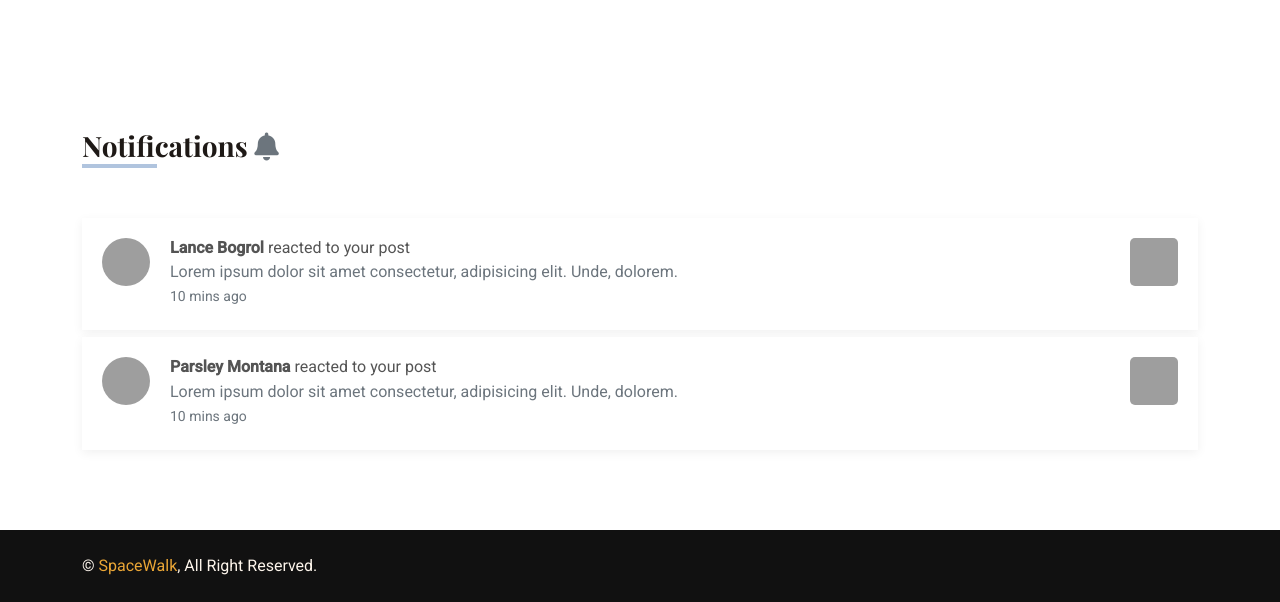
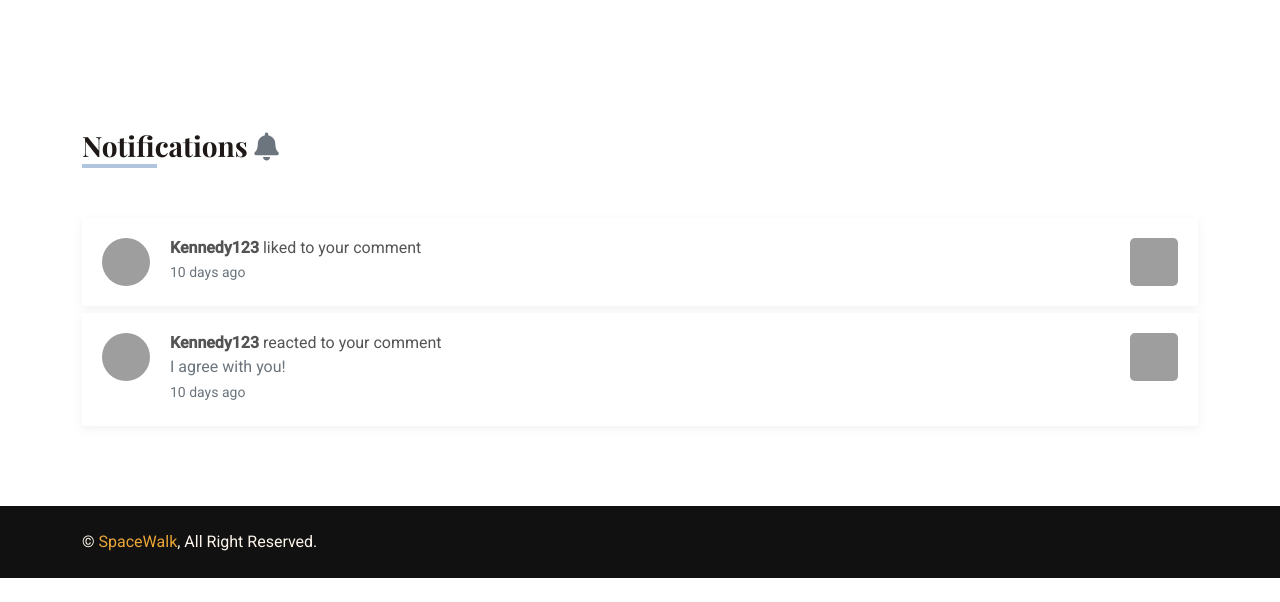
Before and after one commit to ellayang0618/heap-g09, a Flask app: page /notification in a window 1280 px wide. Shown: the part 356-958 px from the top of the page. After the commit the page ends 934 px from the top, so only its background shows below. Run offline with Flask 2, Linux system fonts and the light colour scheme; some libraries are stand-ins or nearby versions; grey boxes are pictures that could not be loaded.

Commit message:
Update notification.html

```diff
--- a/public/templates/notification.html
+++ b/public/templates/notification.html
@@ -96,33 +96,35 @@
                 <div class="notification-list">
                     <div class="notification-list_content">
                         <div class="notification-list_img">
-                            <img src="https://i.imgur.com/CtAQDCP.jpg" alt="user">
+                            <img src="https://apod.nasa.gov/apod/image/2205/FalconSun_Cain_960.jpg" alt="user">
                         </div>
                         <div class="notification-list_detail">
-                            <p><b>Lance Bogrol</b> reacted to your post</p>
-                            <p class="text-muted">Lorem ipsum dolor sit amet consectetur, adipisicing elit. Unde,
-                                dolorem.</p>
-                            <p class="text-muted"><small>10 mins ago</small></p>
+                            <p><b>Kennedy123</b> liked to your comment</p>
+                            <p class="text-muted"></p>
+                            <p class="text-muted"><small>10 days ago</small></p>
                         </div>
                     </div>
                     <div class="notification-list_feature-img">
-                        <img src="https://i.imgur.com/iIhftMJ.jpg" alt="Feature image">
+                        <a href="{{ url_for('forum_page') }}">
+                        <img src="https://apod.nasa.gov/apod/image/2108/PerseidRain2021_Luo_960_annotated.jpg" alt="Feature image">
+                        </a>
                     </div>
                 </div>
                 <div class="notification-list">
                     <div class="notification-list_content">
                         <div class="notification-list_img">
-                            <img src="https://i.imgur.com/zYxDCQT.jpg" alt="user">
+                            <img src="https://apod.nasa.gov/apod/image/2205/FalconSun_Cain_960.jpg" alt="user">
                         </div>
                         <div class="notification-list_detail">
-                            <p><b>Parsley Montana</b> reacted to your post</p>
-                            <p class="text-muted">Lorem ipsum dolor sit amet consectetur, adipisicing elit. Unde,
-                                dolorem.</p>
-                            <p class="text-muted"><small>10 mins ago</small></p>
+                            <p><b>Kennedy123</b> reacted to your comment</p>
+                            <p class="text-muted">I agree with you!</p>
+                            <p class="text-muted"><small>10 days ago</small></p>
                         </div>
                     </div>
                     <div class="notification-list_feature-img">
-                        <img src="https://i.imgur.com/bpBpAlH.jpg" alt="Feature image">
+                        <a href="{{ url_for('forum_page') }}">
+                        <img src="https://apod.nasa.gov/apod/image/2108/PerseidRain2021_Luo_960_annotated.jpg" alt="Feature image">
+                        </a>
                     </div>
                 </div>
             </div>
```
